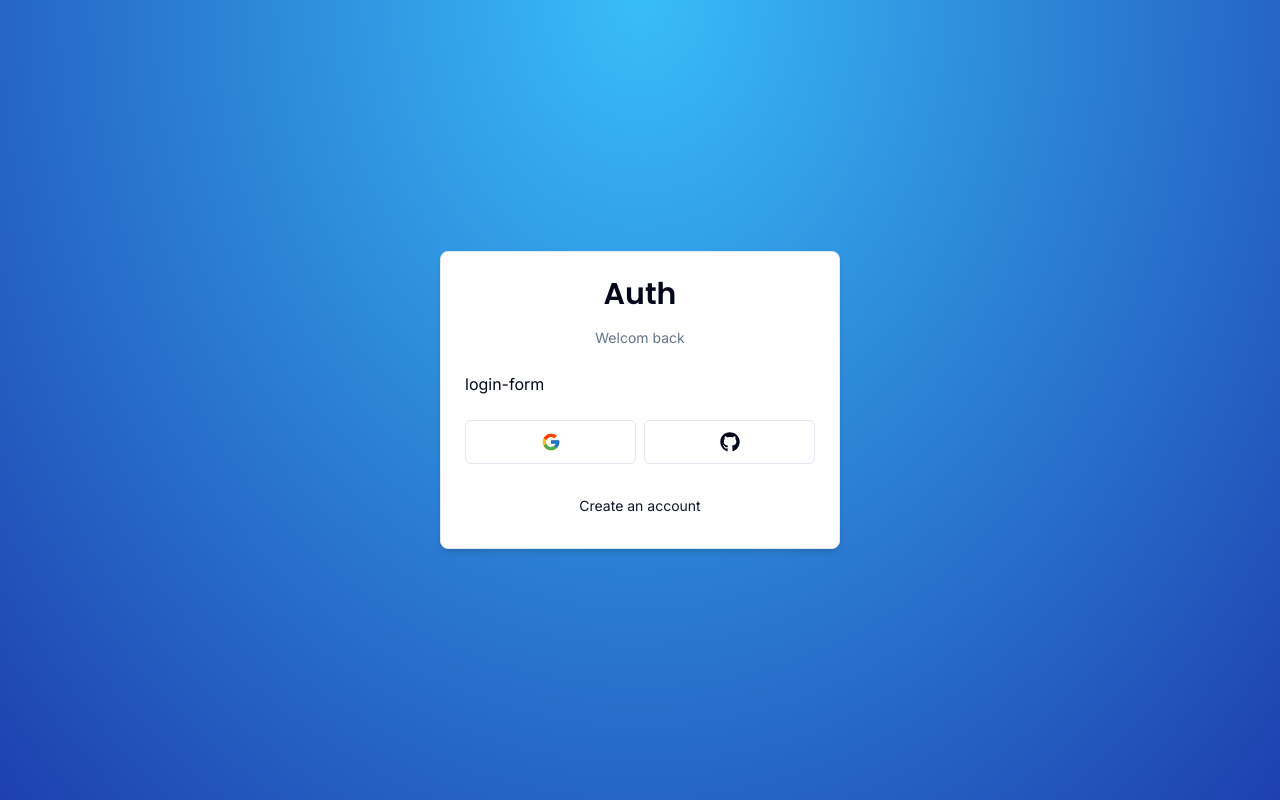
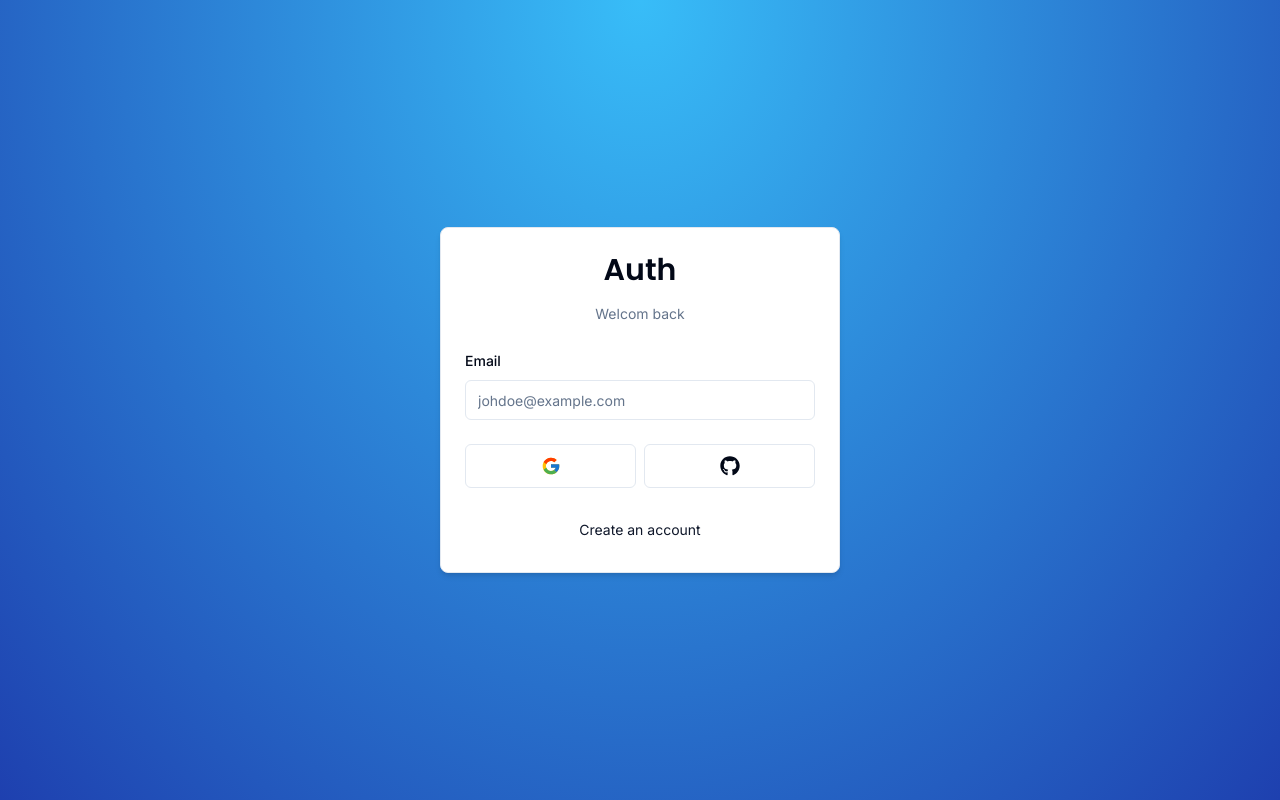
Before and after one commit to lalainarahajason/wp-monotor, a Next.js app: page /auth/login in a window 1280 px wide. Built offline with nearby package versions, Linux system fonts and the light colour scheme.

Commit message:
add email field

```diff
--- a/app/auth/login/page.tsx
+++ b/app/auth/login/page.tsx
@@ -1,44 +1,20 @@
 "use client"
 
-import { useForm } from "react-hook-form"
-import { zodResolver } from "@hookform/resolvers/zod";
-import { z } from "zod"
 
 import { LoginForm } from "@/components/auth/login-form";
-import { CardWrapper } from "@/components/auth/card-wrapper";
 
-import {
-    Form,
-    FormControl,
-    FormField,
-    FormItem,
-    FormLabel,
-    FormMessage
-} from "@/components/ui/form"
 
-import { LoginSchema } from "@/schemas"
+
+
+
 
 const LoginPage = () => {
 
-    const form = useForm<z.infer<typeof LoginSchema>>(
-        {
-            resolver: zodResolver(LoginSchema),
-            defaultValues: {
-                email: "",
-                password: ""
-            }
-        }
-    );
+
 
     return(
-        <CardWrapper
-            headerLabel="Welcom back"
-            backButtonHref="/auth/register"
-            backButtonLabel="Create an account"
-            showSocial
-            >
-            <LoginForm />
-        </CardWrapper>
+
+        <LoginForm />
     )
 }
 
--- a/components/auth/login-form.tsx
+++ b/components/auth/login-form.tsx
@@ -1,7 +1,66 @@
-import React from 'react'
+
+import { useForm } from "react-hook-form";
+import * as z from "zod";
+import { zodResolver } from "@hookform/resolvers/zod";
+
+import { LoginSchema } from "@/schemas";
+
+import { CardWrapper } from "@/components/auth/card-wrapper";
+
+
+import {
+  Form,
+  FormControl,
+  FormField,
+  FormItem,
+  FormLabel,
+  FormMessage
+} from "@/components/ui/form"
+
+import { Input } from "@/components/ui/input";
 
 export const LoginForm = () => {
+
+  const form = useForm<z.infer<typeof LoginSchema>>({
+    resolver: zodResolver(LoginSchema),
+    defaultValues: {
+      email: "",
+      password: "",
+    },
+  });
+
   return (
-    <div>login-form</div>
-  )
-}
+    <CardWrapper
+      headerLabel="Welcom back"
+      backButtonHref="/auth/register"
+      backButtonLabel="Create an account"
+      showSocial
+    >
+      <Form {...form}>
+        <form
+          onSubmit={form.handleSubmit(() => {})}
+          className="space-y-6"
+          >
+            <div className="space-y-4">
+              <FormField
+                control={form.control}
+                name="email"
+                render={({ field }) => (
+                  <FormItem>
+                    <FormLabel>Email</FormLabel>
+                    <FormControl>
+                      <Input
+                        {...field}
+                        placeholder="johdoe@example.com"
+                        type="email"
+                      />
+                    </FormControl>
+                  </FormItem>
+                )}
+              />
+            </div>
+          </form>
+      </Form>
+    </CardWrapper>
+  );
+};
```
